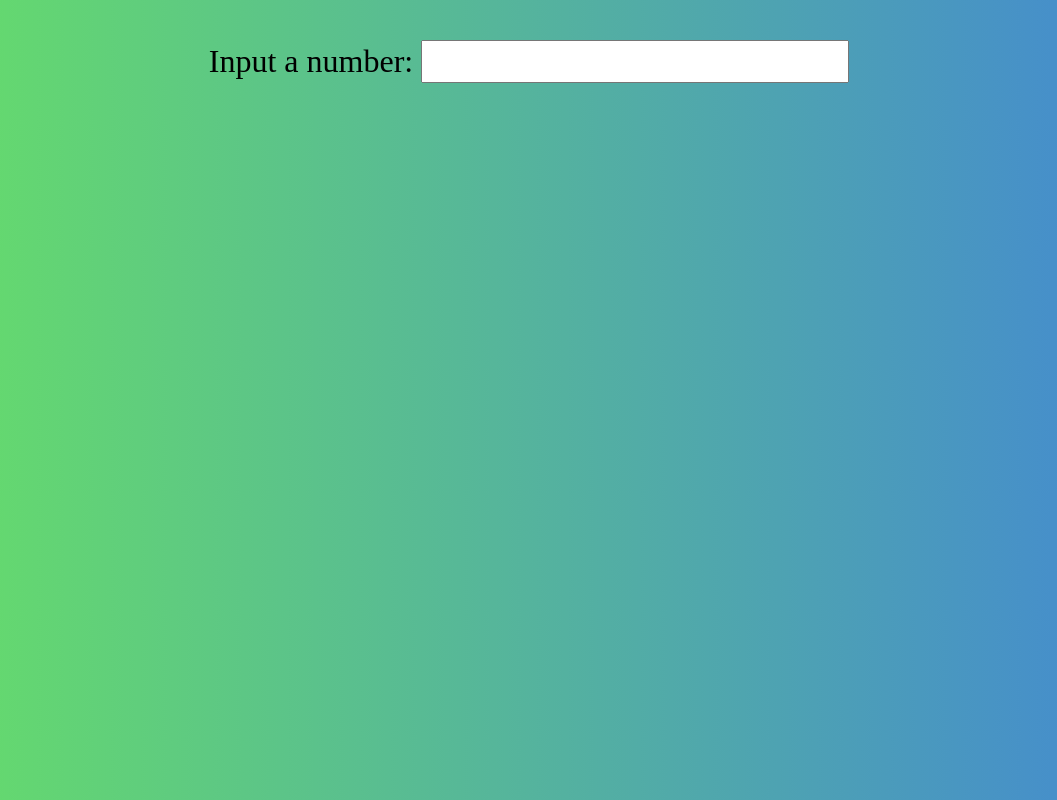
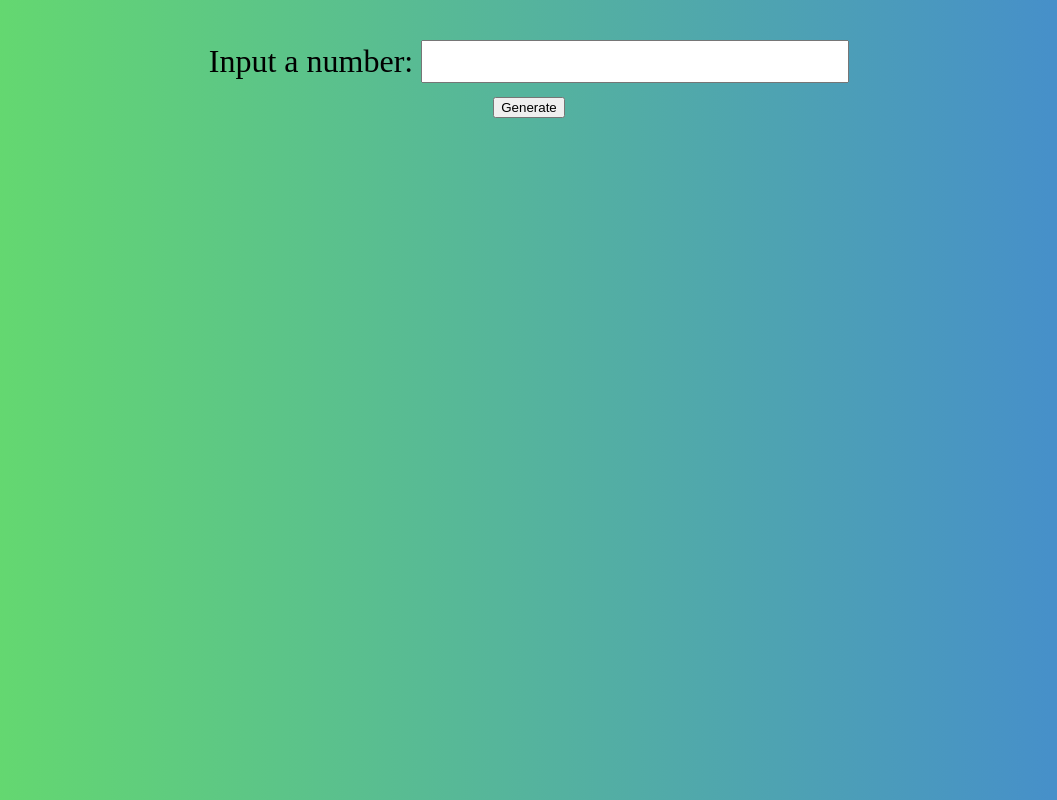
Before and after one commit to tbakken14/MrRobogersNeighborhood, a plain HTML site: page index.html in a window 1280 px wide. Shown: the whole page, without its empty margins (111-1168 px from the left). Drawn offline with Linux system fonts and the light colour scheme.

Commit message:
Add generate button

```diff
--- a/index.html
+++ b/index.html
@@ -11,7 +11,8 @@
 
 <body>
     <label for="count">Input a number:</label>
-    <input id="count" type="number" name="count">
+    <input id="count" type="number" name="count"><br>
+    <button type="button">Generate</button>
 </body>
 
 </html>
--- a/js/scripts.js
+++ b/js/scripts.js
@@ -1,7 +1,8 @@
 
 
 function InitializeUILogic() {
-    console.log("Hello World");
+    const countToInput = document.getElementsById("count");
+
 }
 
 window.addEventListener("load", InitializeUILogic());
```
